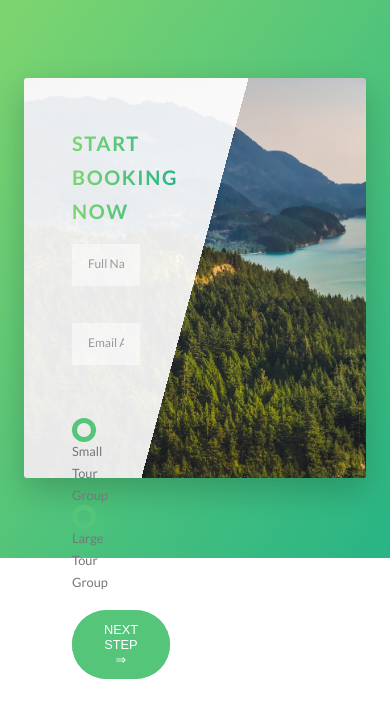
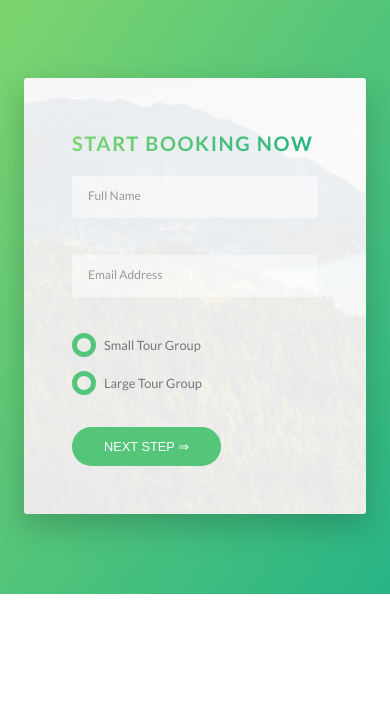
Before and after one commit to haidousm/tours-website-demo, a website: page index.html in a window 390 px wide. Shown: the part 6551-7269 px from the top of the page. After the commit the page ends 7145 px from the top, so only its background shows below. Drawn offline with Linux system fonts and the light colour scheme.

Commit message:
apply input form media queries

```diff
--- a/sass/components/_form.scss
+++ b/sass/components/_form.scss
@@ -12,6 +12,12 @@
         border-bottom: 3px solid transparent;
 
         width: 90%;
+
+        @include respond(p-tab){
+
+            width: 100%;
+
+        }
 
         display: block;
 
@@ -64,6 +70,13 @@
 
         width: 49%;
         display: inline-block;
+
+        @include respond(p-tab){
+
+            width: 100%;
+            margin-bottom: 2rem;
+
+        }
 
     }
 
--- a/sass/pages/_home.scss
+++ b/sass/pages/_home.scss
@@ -77,8 +77,6 @@
         background-image: linear-gradient(105deg, rgba($color-white, .9) 0%, rgba($color-white, .9) 50%, transparent 50%), url("../img/nat-10.jpg");
         background-size: cover;
 
-        height: 50rem;
-
         border-radius: 3px;
 
         box-shadow: 0 1.5rem 4rem rgba($color: #000000, $alpha: .2);
@@ -88,7 +86,32 @@
             width: 50%;
             padding: 6rem;
 
+            @include respond(l-tab){
+
+                width: 65%;
+
+            }
+
+            @include respond(p-tab){
+
+                width: 100%;
+
+            }
+
         }
+
+        @include respond(l-tab){
+
+            background-image: linear-gradient(105deg, rgba($color-white, .9) 0%, rgba($color-white, .9) 65%, transparent 65%), url("../img/nat-10.jpg");
+
+        }
+
+        @include respond(p-tab){
+
+            background-image: linear-gradient(to right, rgba($color-white, .9) 0%, rgba($color-white, .9) 100%), url("../img/nat-10.jpg");
+
+        }
+
     }
 
 }
```
Also changed, not shown: css/main.css.
